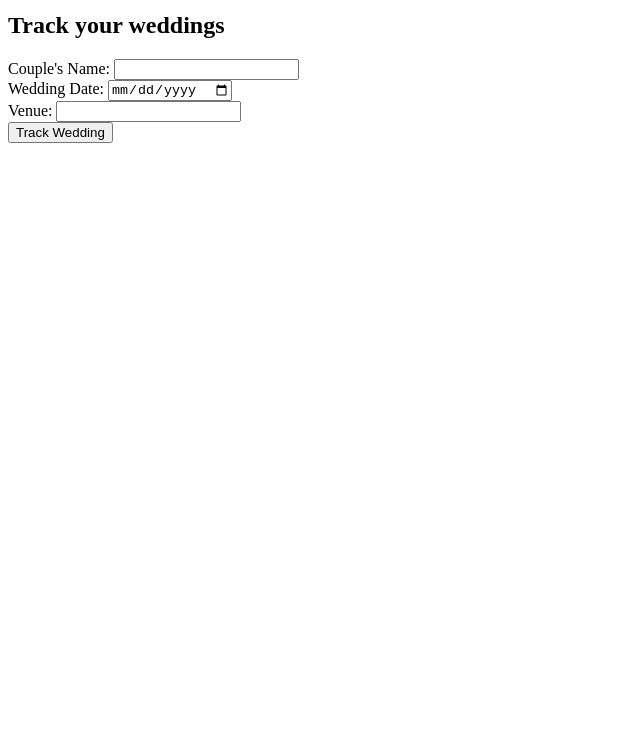
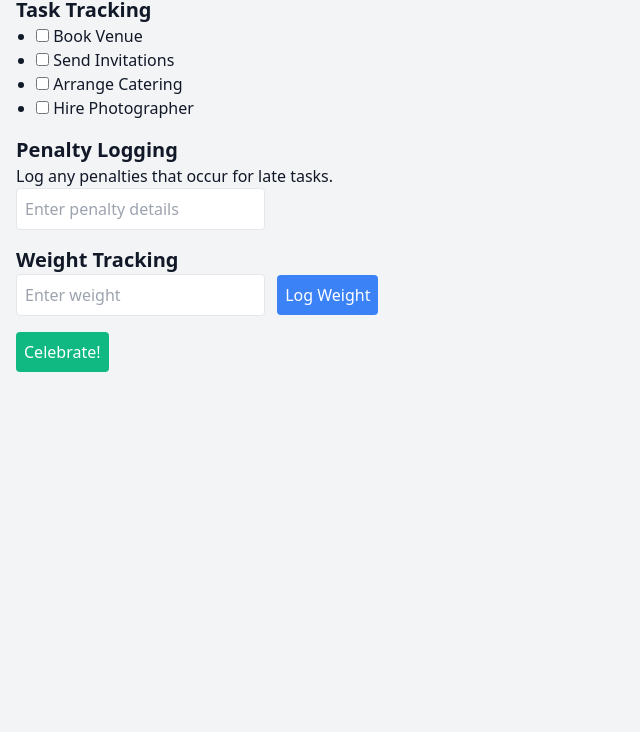
Before and after one commit to sbrandts/75focused, a plain HTML site: page index.html in a window 1280 px wide. Shown: the part 68-800 px from the top of the page, without its empty margins (0-640 px from the left). Drawn offline with nearby package versions, Linux system fonts and the light colour scheme.

Commit message:
Updated index.html with complete 75 Focused wedding readiness tracker functionality

```diff
--- a/index.html
+++ b/index.html
@@ -3,24 +3,40 @@
 <head>
     <meta charset="UTF-8">
     <meta name="viewport" content="width=device-width, initial-scale=1.0">
-    <title>Wedding Tracker</title>
+    <title>75 Focused Wedding Readiness Tracker</title>
+    <link href="https://cdn.jsdelivr.net/npm/tailwindcss@2.2.19/dist/tailwind.min.css" rel="stylesheet">
+    <script src="https://cdn.jsdelivr.net/npm/canvas-confetti/dist/confetti.browser.min.js"></script>
 </head>
-<body>
-    <h1>Wedding Tracker</h1>
-    <div>
-        <h2>Track your weddings</h2>
-        <form>
-            <label for="name">Couple's Name:</label>
-            <input type="text" id="name" name="name" required>
-            <br>
-            <label for="date">Wedding Date:</label>
-            <input type="date" id="date" name="date" required>
-            <br>
-            <label for="venue">Venue:</label>
-            <input type="text" id="venue" name="venue" required>
-            <br>
-            <input type="submit" value="Track Wedding">
-        </form>
+<body class="bg-gray-100 text-gray-900">
+    <div class="container mx-auto p-4">
+        <h1 class="text-2xl font-bold mb-4">75 Focused Wedding Readiness Tracker</h1>
+        <div class="mb-4">
+            <h2 class="text-xl font-semibold">Task Tracking</h2>
+            <ul id="task-list" class="list-disc pl-5">
+                <li><input type="checkbox" /> Book Venue</li>
+                <li><input type="checkbox" /> Send Invitations</li>
+                <li><input type="checkbox" /> Arrange Catering</li>
+                <li><input type="checkbox" /> Hire Photographer</li>
+            </ul>
+        </div>
+        <div class="mb-4">
+            <h2 class="text-xl font-semibold">Penalty Logging</h2>
+            <p>Log any penalties that occur for late tasks.</p>
+            <input type="text" id="penalty-log" placeholder="Enter penalty details" class="border rounded p-2" />
+        </div>
+        <div class="mb-4">
+            <h2 class="text-xl font-semibold">Weight Tracking</h2>
+            <input type="number" id="weight" placeholder="Enter weight" class="border rounded p-2" />
+            <button id="log-weight" class="bg-blue-500 text-white rounded p-2 ml-2">Log Weight</button>
+        </div>
+        <button id="celebrate" class="bg-green-500 text-white rounded p-2">Celebrate!</button>
     </div>
+    <script>
+        const celebrateButton = document.getElementById('celebrate');
+        celebrateButton.addEventListener('click', () => {
+            confetti();
+            alert('Congratulations on your wedding journey!');
+        });
+    </script>
 </body>
 </html>
```
